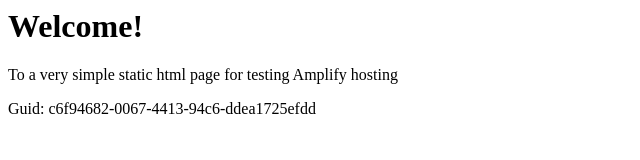
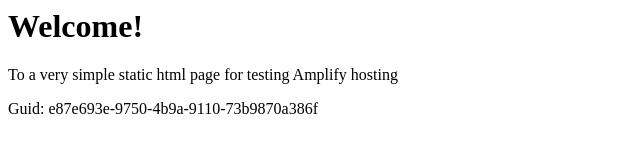
Before and after one commit to aws-aemilia-cdg/Github-PR-Commit-Integration-Test-DoNotTouch-GitHubWebhookPushCanaryTest-v1-prod-eu-west-3, a website: page src/index.html in a window 1280 px wide. Shown: the full height of the page, 0-640 px from the left. Drawn offline with Linux system fonts and the light colour scheme.

Commit message:
commit from integ tests

```diff
--- a/src/index.html
+++ b/src/index.html
@@ -12,6 +12,6 @@
 <body>
     <h1>Welcome!</h1>
     <p>To a very simple static html page for testing Amplify hosting</p>
-    <p>Guid: c6f94682-0067-4413-94c6-ddea1725efdd</p></body>
+    <p>Guid: e87e693e-9750-4b9a-9110-73b9870a386f</p></body>
 
 </html>
```
